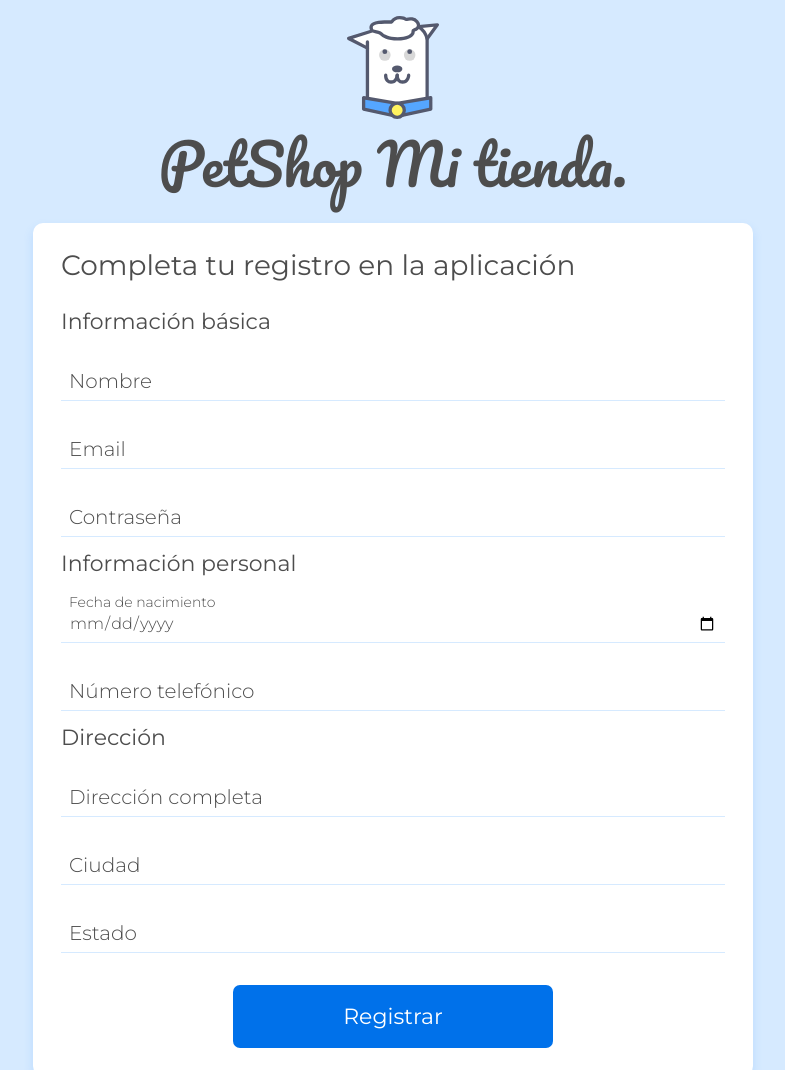
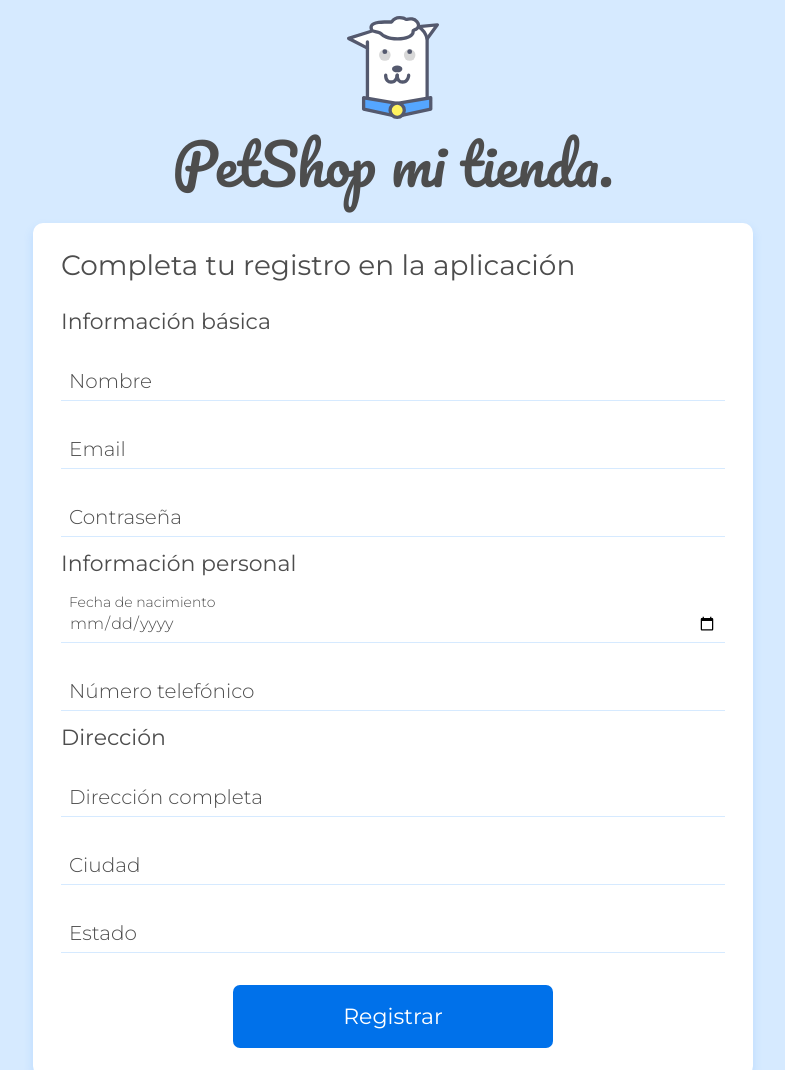
Before and after one commit to sietemil/1842-html-validaciones-clase04, a plain HTML site: page registro.html in a window 1280 px wide. Shown: the top 1070 px of the page, without its empty margins (247-1032 px from the left). Drawn offline with Linux system fonts and the light colour scheme.

Commit message:
un cambio de test

```diff
--- a/registro.html
+++ b/registro.html
@@ -16,7 +16,7 @@
     <main class="container flex flex--column flex--center">
         <div class="cadastro-cabecalho">
             <img src="./assets/img/doguito.svg" alt="Logo Doguito" class="registry-header__logo">
-            <h1 class="registry-header__title">PetShop Mi tienda.</h1>
+            <h1 class="registry-header__title">PetShop mi tienda.</h1>
         </div>
         <section class="cartao">
             <h2 class="card__title">Completa tu registro en la aplicación</h2>
```
